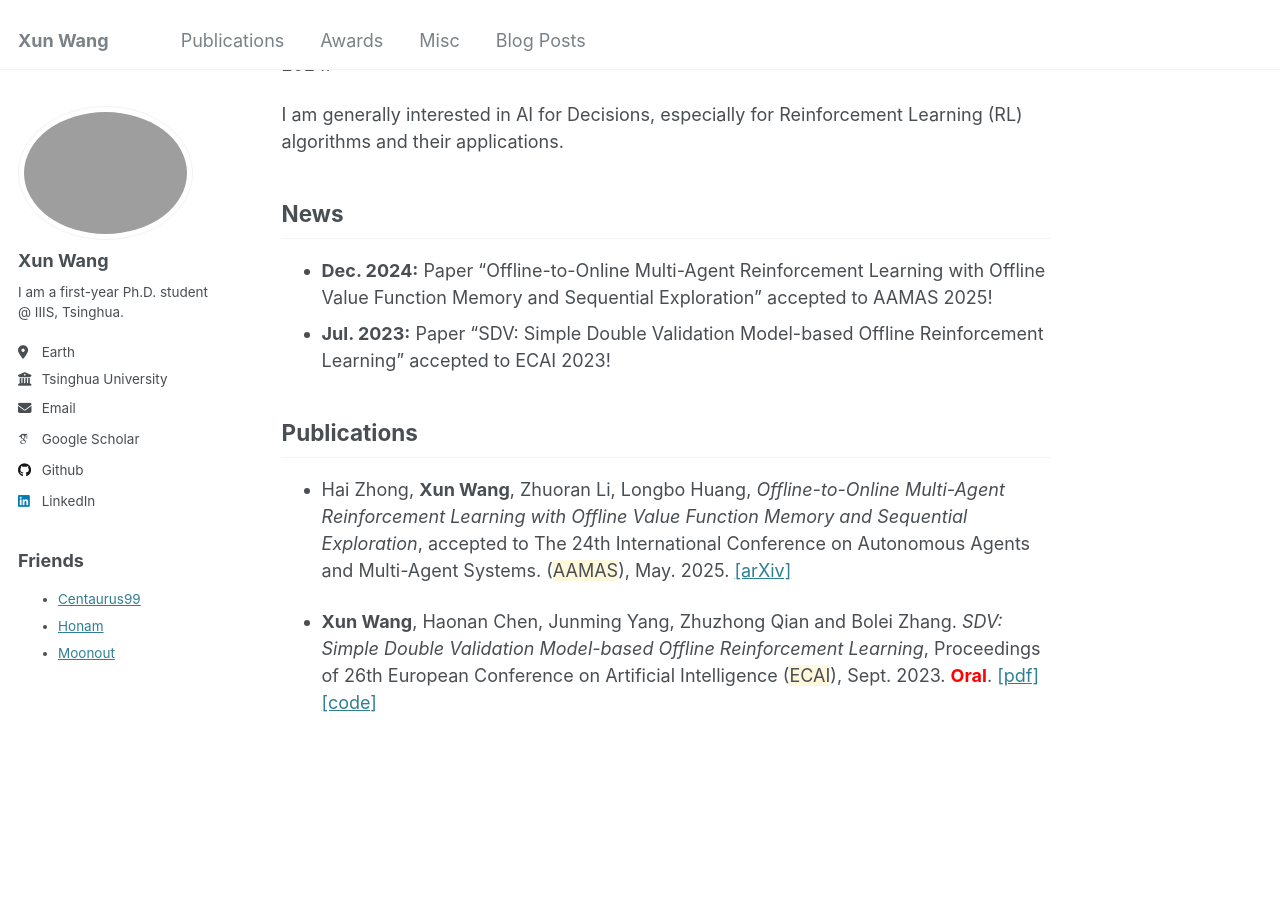
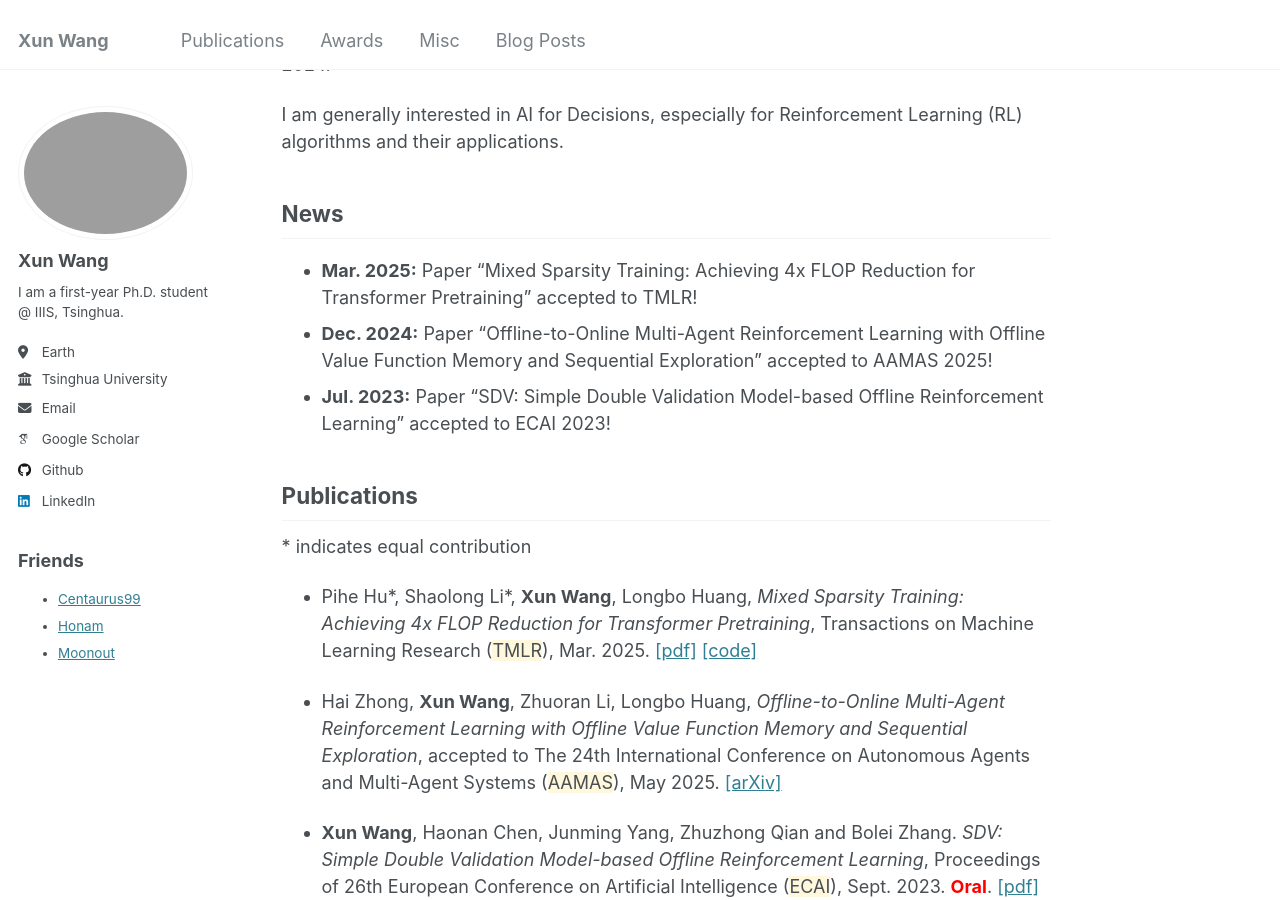
Before and after one commit to Misakau/Misakau.github.io, a Jekyll site: the page built from _pages/about.md, in a window 1280 px wide and 900 px high, scrolled down 229 px. Built offline with Jekyll 4.4.1, drawn with Linux system fonts in a browser that asks for light colours; some web fonts are replaced; comment, search, counter and statistics services are not loaded.

Commit message:
add tmlr

```diff
--- a/_pages/about.md
+++ b/_pages/about.md
@@ -15,11 +15,15 @@ I am generally interested in AI for Decisions, especially for Reinforcement Lear
 
 News
 ------
+- **Mar. 2025:** Paper "Mixed Sparsity Training: Achieving 4x FLOP Reduction for Transformer Pretraining" accepted to TMLR!
 - **Dec. 2024:** Paper "Offline-to-Online Multi-Agent Reinforcement Learning with Offline Value Function Memory and Sequential Exploration" accepted to AAMAS 2025!
 - **Jul. 2023:** Paper "SDV: Simple Double Validation Model-based Offline Reinforcement Learning" accepted to ECAI 2023!
 
 Publications
 ------
-- Hai Zhong, **Xun Wang**, Zhuoran Li, Longbo Huang, *Offline-to-Online Multi-Agent Reinforcement Learning with Offline Value Function Memory and Sequential Exploration*, accepted to The 24th International Conference on Autonomous Agents and Multi-Agent Systems. (<span style="background-color:#FFF8DC;">AAMAS</span>), May. 2025. [\[arXiv\]](https://arxiv.org/abs/2410.19450)
+\* indicates equal contribution
+- Pihe Hu\*, Shaolong Li\*, **Xun Wang**, Longbo Huang, *Mixed Sparsity Training: Achieving 4x FLOP Reduction for Transformer Pretraining*, Transactions on Machine Learning Research (<span style="background-color:#FFF8DC;">TMLR</span>), Mar. 2025. [\[pdf\]](https://openreview.net/pdf?id=XosdLS7KVE) [\[code\]](https://github.com/hupihe/Mixed-Sparsity-Training)
+
+- Hai Zhong, **Xun Wang**, Zhuoran Li, Longbo Huang, *Offline-to-Online Multi-Agent Reinforcement Learning with Offline Value Function Memory and Sequential Exploration*, accepted to The 24th International Conference on Autonomous Agents and Multi-Agent Systems (<span style="background-color:#FFF8DC;">AAMAS</span>), May 2025. [\[arXiv\]](https://arxiv.org/abs/2410.19450)
 
 - **Xun Wang**, Haonan Chen, Junming Yang, Zhuzhong Qian and Bolei Zhang. *SDV: Simple Double Validation Model-based Offline Reinforcement Learning*, Proceedings of 26th European Conference on Artificial Intelligence (<span style="background-color:#FFF8DC;">ECAI</span>), Sept. 2023. <strong style="color: red;">Oral</strong>. [\[pdf\]](files/pdfs/sdv_ecai23.pdf) [\[code\]](https://github.com/Misakau/SDV)
```
